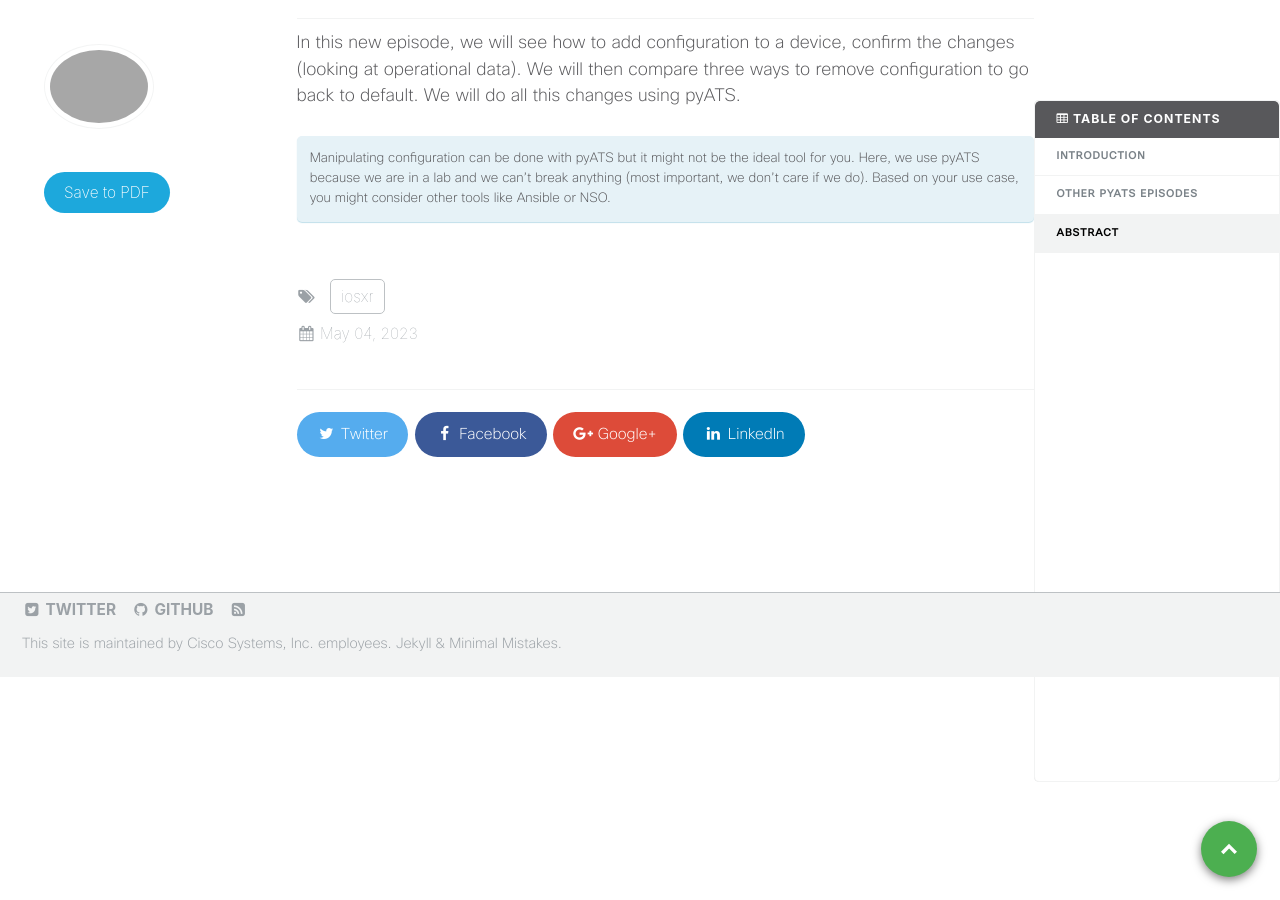
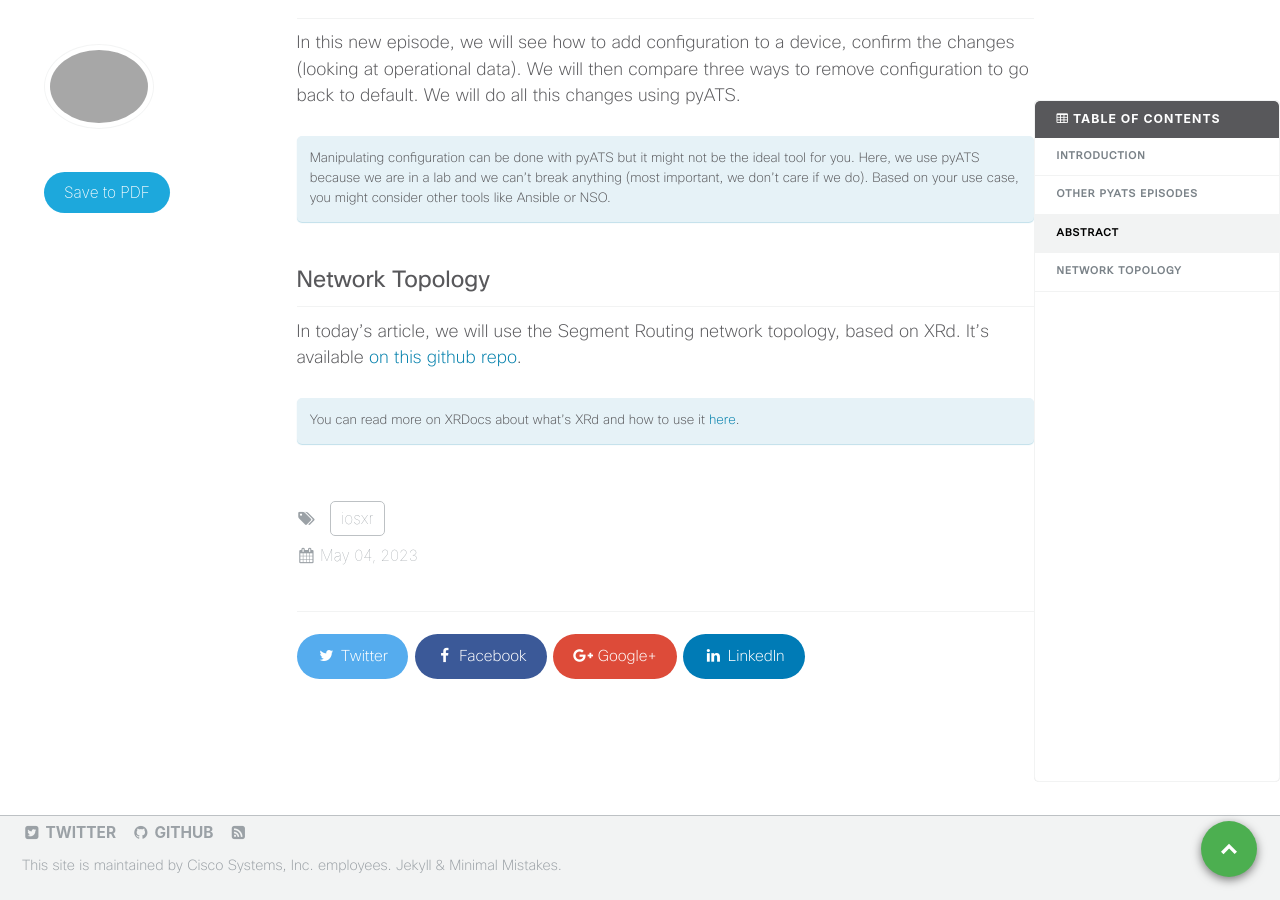
Before and after one commit to xrdocs/programmability, a Jekyll site: the page built from _tutorials/pyats-series-adding-and-removing-configuration.md, in a window 1280 px wide and 900 px high, scrolled down 1302 px. Built offline with Jekyll 4.4.1, drawn with Linux system fonts in a browser that asks for light colours; comment, search, counter and statistics services are not loaded.

Commit message:
Update pyats-series-adding-and-removing-configuration.md

```diff
--- a/_tutorials/pyats-series-adding-and-removing-configuration.md
+++ b/_tutorials/pyats-series-adding-and-removing-configuration.md
@@ -38,3 +38,10 @@ In this new episode, we will see how to add configuration to a device, confirm t
 
 Manipulating configuration can be done with pyATS but it might not be the ideal tool for you. Here, we use pyATS because we are in a lab and we can't break anything (most important, we don't care if we do). Based on your use case, you might consider other tools like Ansible or NSO.
 {: .notice--info}
+
+# Network Topology
+
+In today's article, we will use the Segment Routing network topology, based on XRd. It's available [on this github repo](https://github.com/ios-xr/xrd-tools/blob/main/samples/xr_compose_topos/segment-routing/docker-compose.xr.yml).
+
+You can read more on XRDocs about what's XRd and how to use it [here](https://xrdocs.io/virtual-routing/tutorials/).
+{: .notice--info}
```
